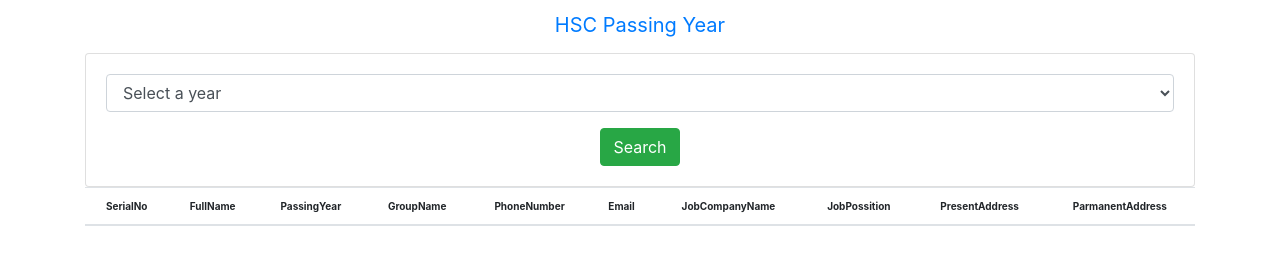
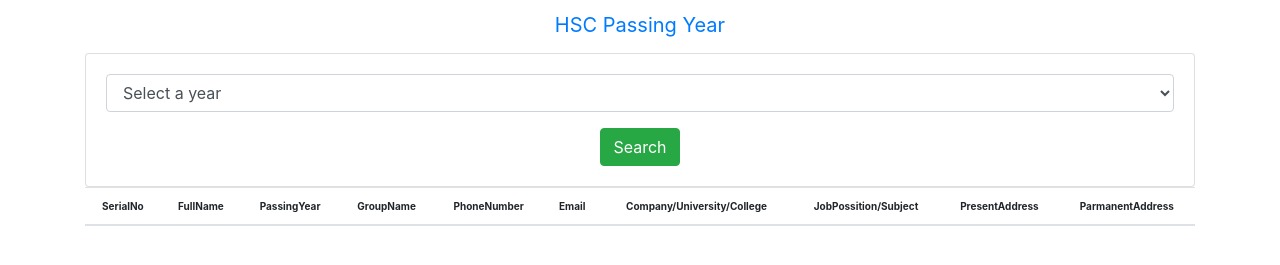
Before and after one commit to mdsaniulbasirsaz/Alumni-Association, a website: page src/memberinfo.html in a window 1280 px wide. Shown: the part 103-368 px from the top of the page. Drawn offline with nearby package versions, Linux system fonts and the light colour scheme; no server answers; files whose address does not match are found by name.

Commit message:
Update member info table

```diff
--- a/src/memberinfo.html
+++ b/src/memberinfo.html
@@ -71,8 +71,8 @@
                       <th scope="col">GroupName</th>
                       <th scope="col">PhoneNumber</th>
                       <th scope="col">Email</th>
-                      <th scope="col">JobCompanyName</th>
-                      <th scope="col">JobPossition</th>
+                      <th scope="col">Company/University/College</th>
+                      <th scope="col">JobPossition/Subject</th>
                       <th scope="col">PresentAddress</th>
                       <th scope="col">ParmanentAddress</th>
                     </tr>
```
